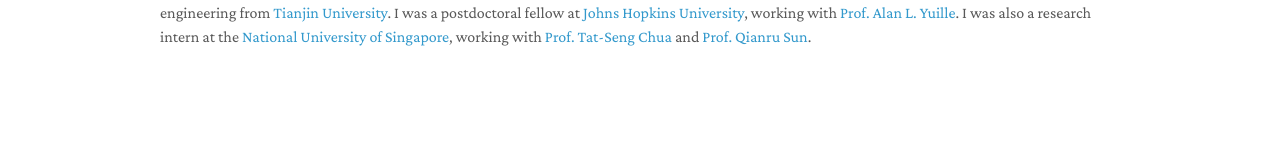
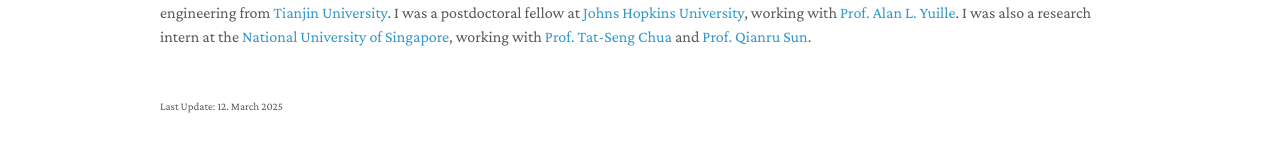
Before and after one commit to AnuvabSen1/anuvab_._sen, a Jekyll site: the page built from biography.md, in a window 1280 px wide. Shown: the part 270-422 px from the top of the page. Built offline with Jekyll 4.4.1, drawn with Linux system fonts in a browser that asks for light colours; a style sheet for code colours, icons or effects is not loaded.

Commit message:
Update _config.yml

```diff
--- a/_config.yml
+++ b/_config.yml
@@ -7,15 +7,15 @@
 email: asen74 (at) gatech.edu
 
 # Search Engine Optimization (SEO)
-keywords: yaoyao liu, liu yaoyao, yaoyaoliu, liuyaoyao
+keywords: anuvab sen, sen anuvab, anuvabsen, senanuvab
 canonical: https://yaoyaoliu.web.illinois.edu
-description: Yaoyao Liu is an assistant professor at the University of Illinois Urbana-Champaign. His research lies in meta-learning, incremental learning, and image generation.
+description: Anuvab Sen is a Ph.D. Candidate in the School of Electrical and Computer Engineering at the Georgia Institute of Technology in Atlanta, advised by Dr. Saibal Mukhopadhyay. My research focuses on developing simulation frameworks and design tools for quantum sensors aimed at low-power and precision-based applications.
 
 # The option is used to enable the Illinois template.
 enable_hopkins_logo: true
 
 # The option is used to show the last update time.
-enable_last_update: false
+enable_last_update: true
 
 # Links
 link_type: icon #text/icon
```
